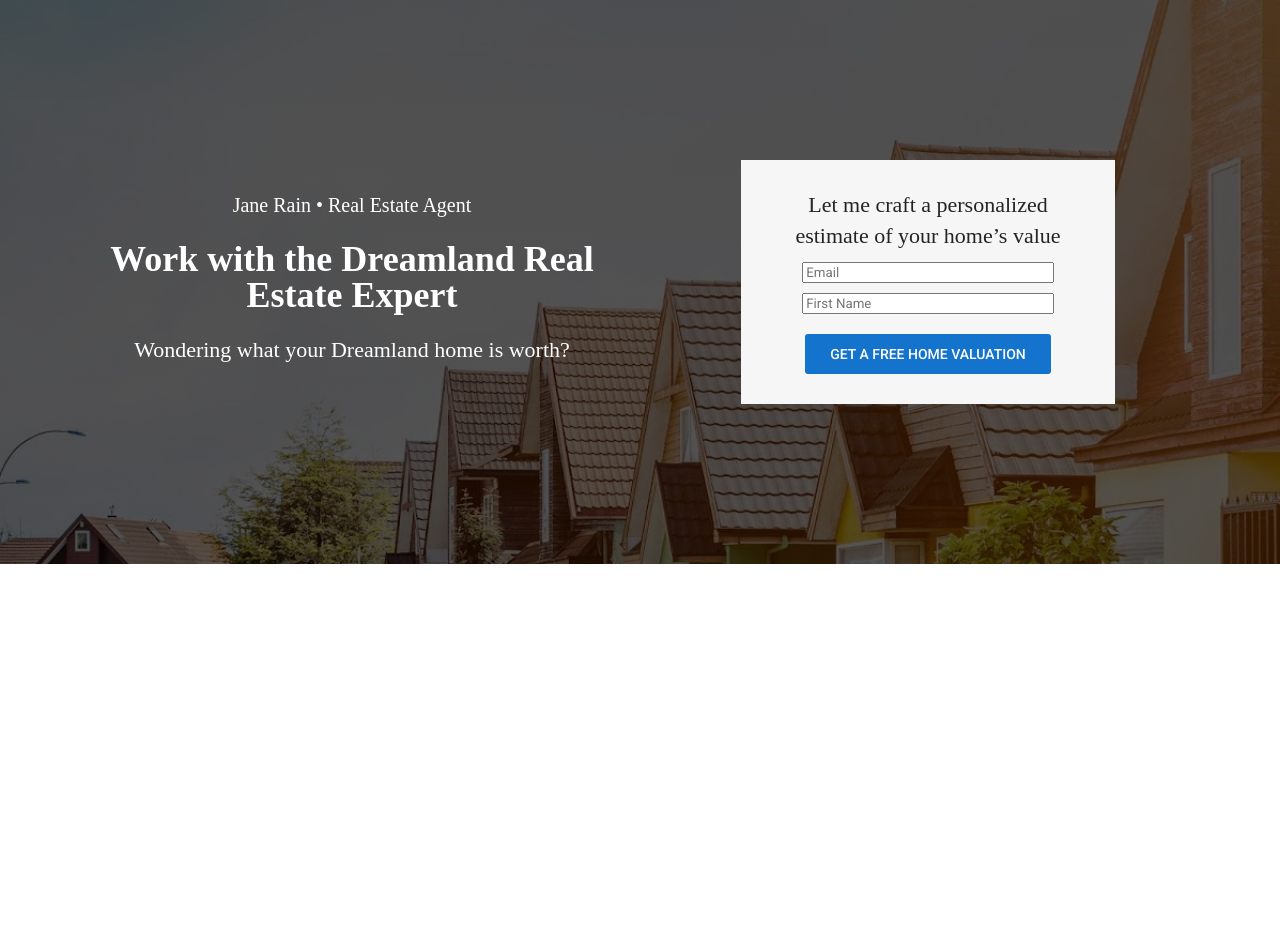
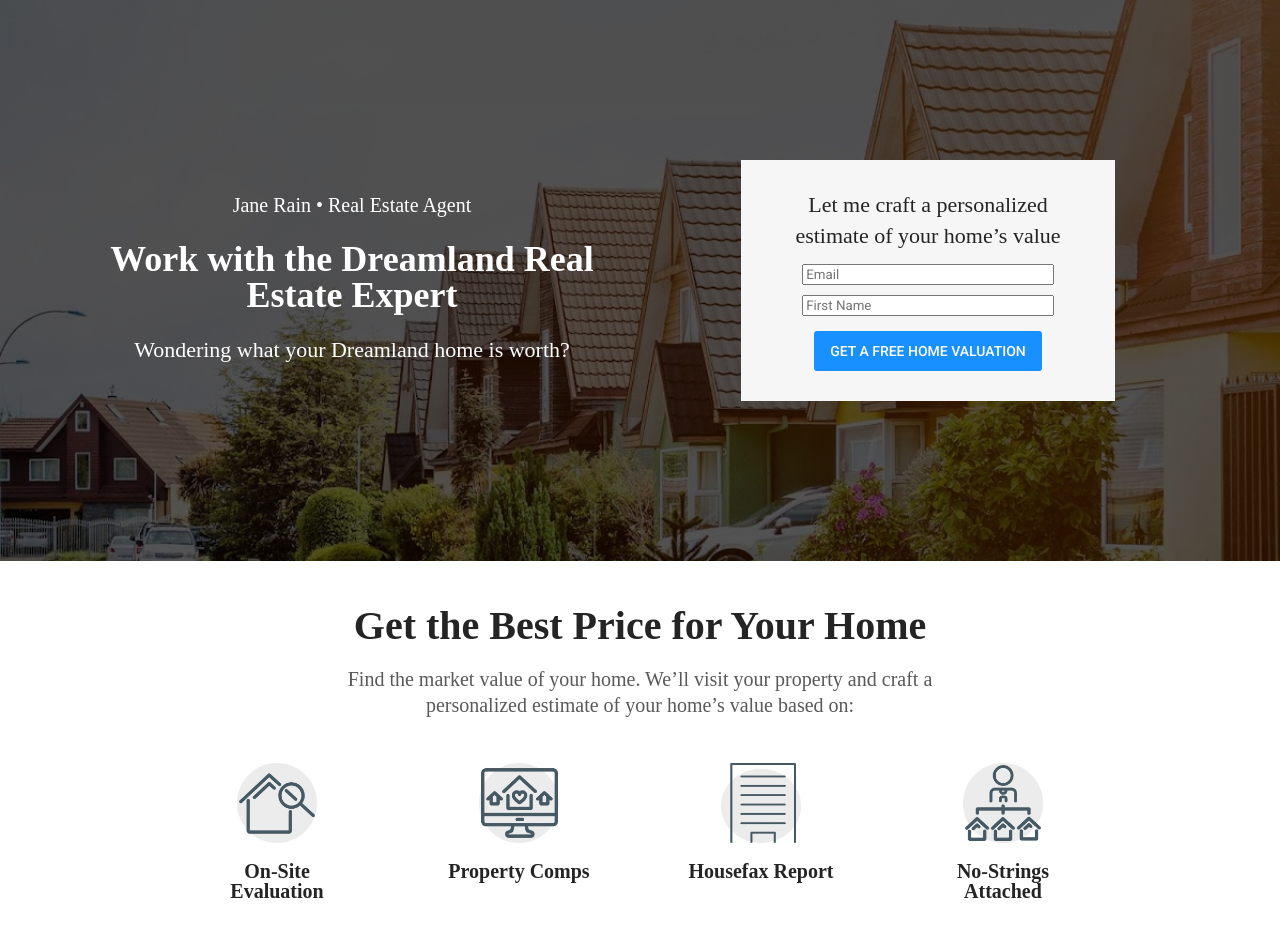
Before and after one commit to DonnieEC888/realestate_landingpage, a plain HTML site: page index.html in a window 1280 px wide. Before the commit the page ends 800 px from the top, so only its background shows below. Drawn offline with Linux system fonts and the light colour scheme.

Commit message:
Added and styled info section. Started testimonial section by adding section tag with background color

```diff
--- a/css/style.css
+++ b/css/style.css
@@ -51,7 +51,7 @@
     font-size: 22px;
     line-height: 1.4;
     color: rgb(36,36,36);
-    margin-bottom: 10px;
+    margin-bottom: 12px;
 }
 
 
@@ -63,14 +63,74 @@
 }
 
 .intro__right-button {
-    background: rgb(20,115,204);
+    background: rgb(25, 144, 255);
     border: none;
     border-radius: 3px;
     color: rgb(255,255,255);
     text-transform: uppercase;
     font-weight: 500;
     font-size: 14px;
-    padding: 12px 25px;
-    margin-top: 10px;
+    padding: 12px 16px;
+    margin-top: 5px;
     text-align: center ;
 }
+
+
+.info {
+    text-align: center;
+    padding: 45px;
+    background: rgb(255,255,255);
+}
+
+.info__title {
+    color: rgb(36, 36, 36);
+    font-size: 40px;
+    font-weight: 700;
+    margin-bottom: 20px;
+}
+
+.info__subtext {
+    color: rgb(89, 89, 89);
+    font-size: 20px;
+    line-height: 1.3;
+}
+
+.info__icons {
+    width: 100%;
+    margin-top: 25px;
+
+}
+
+.info__icons-icon-container {
+    display: inline-block;
+    vertical-align: middle;
+    width: 20%;
+}
+
+
+
+.info__icons-icon-img {
+    width: 80px;
+    height: 80px;
+}
+
+.info__icons-icon-title {
+    font-size: 20px;
+    text-transform: capitalize;
+    color: rgb(36, 36, 36);
+    font-weight: 700;
+    margin-top: 15px;
+}
+
+.house-extra-margin {
+    margin-top: 20px;
+}
+
+.homes-extra-margin {
+    margin-top: 20px;
+}
+
+.testimonial{
+  background: rgb(242, 242, 242);
+
+}
--- a/index.html
+++ b/index.html
@@ -10,7 +10,7 @@
 </head>
 <body>
     <!-- Start of Intro Section -->
-    <div class="intro">
+    <section class="intro">
         <div class="intro__left">
             <p class="intro__left-name">Jane Rain • Real Estate Agent</p>
             <h1 class="intro__left-title">Work with the Dreamland Real Estate Expert</h1>
@@ -25,10 +25,46 @@
             </div>
 
         </div>
-
-    </div>
+    </section>
 
     <!-- End of Intro Section -->
 
+    <!--Start of Info Section  -->
+    <section class="info">
+        <h1 class="info__title">Get the Best Price for Your Home</h1>
+        <p class="info__subtext">Find the market value of your home. We’ll visit your property and craft a <br> personalized estimate of your home’s value based on:</p>
+        <div class="info__icons">
+            <div class="info__icons-icon-container ">
+                <img src="/img/house.jpg" alt="house" class="info__icons-icon-img house-extra-margin">
+                <h4 class="info__icons-icon-title">on-site <br> evaluation</h4>
+            </div>
+            <div class="info__icons-icon-container">
+                <img src="/img/computer.jpg" alt="computer" class="info__icons-icon-img">
+                <h4 class="info__icons-icon-title">property comps</h4>
+            </div>
+            <div class="info__icons-icon-container">
+                <img src="/img/paper.jpg" alt="paper" class="info__icons-icon-img">
+                <h4 class="info__icons-icon-title">housefax report</h4>
+            </div>
+            <div class="info__icons-icon-container">
+                <img src="/img/homes.jpg" alt="homes" class="info__icons-icon-img homes-extra-margin">
+                <h4 class="info__icons-icon-title">no-strings <br> attached</h4>
+            </div>
+        </div>
+    </section>
+
+    <!--End of Info Section  -->
+
+    <!-- Start of Testimonial Section -->
+    <section class="testimonial">
+        <div class="testimonial__testimony">
+
+        </div>
+
+    </section>
+
+
+    <!-- End of Testimonial Section -->
+
 </body>
 </html>
```
